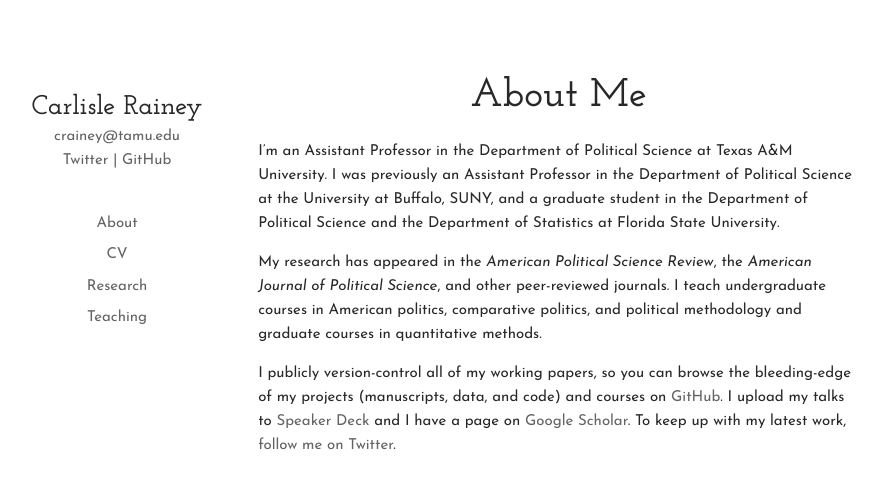
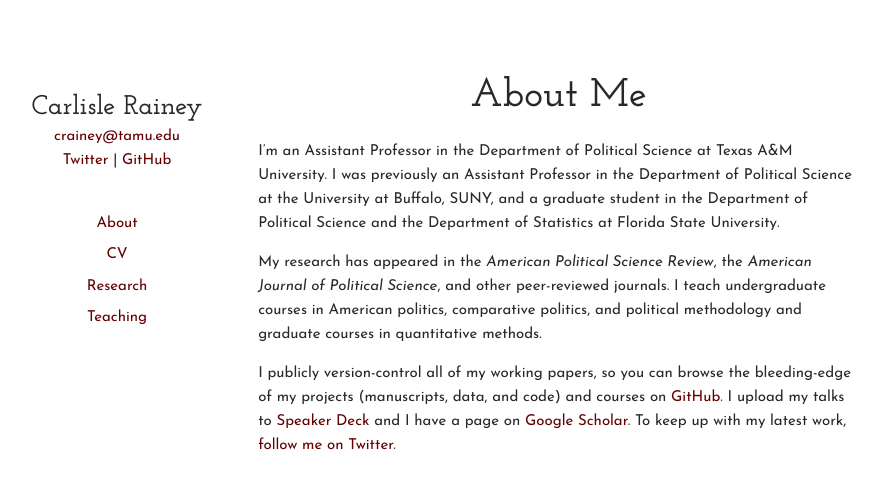
Before and after one commit to carlislerainey/carlislerainey.github.io, a Jekyll site: the page built from index.md, in a window 1280 px wide. Shown: the top 489 px of the page, without its empty margins (204-1087 px from the left). Built offline with Jekyll 4.4.1, drawn with Linux system fonts in a browser that asks for light colours.

Commit message:
update style

```diff
--- a/_layouts/default.html
+++ b/_layouts/default.html
@@ -32,8 +32,8 @@
           <h1 class = "carlisle">Carlisle Rainey</h1>
           <p style = "text-align: center">
             <a href="mailto:crainey@tamu.edu">crainey@tamu.edu</a></br>
-            <a href="https://twitter.com/carlislerainey" style = "font-size: 1.5rem">Twitter<a/>
-              | <a href="https://github.com/carlislerainey" style = "font-size: 1.5rem">GitHub<a/> </br></br>
+            <a href="https://twitter.com/carlislerainey" style="font-size: 1.5rem">Twitter</a>
+               | <a href="https://github.com/carlislerainey" style="font-size: 1.5rem">GitHub</a> </br></br>
           </p>
                 <ul class = "menu">
                   <li class = "menu"><a href="/">About</a></li>
--- a/css/main.css
+++ b/css/main.css
@@ -93,10 +93,13 @@ p { margin-top: 0; }
 a {
   text-decoration: none;
   /*border-bottom: 1px grey solid;*/
-  color: rgb(100, 100, 100);
+  color: rgb(100, 0, 0);
   }
 a:hover {
-  color: rgb(0,0,0);
+  color: rgb(255, 0, 0);
+  border-bottom: rgb(255, 0, 0);
+  border-width: 0px 0px 2px 0px;
+  border-style: none none solid none;
   }
 
 
```
